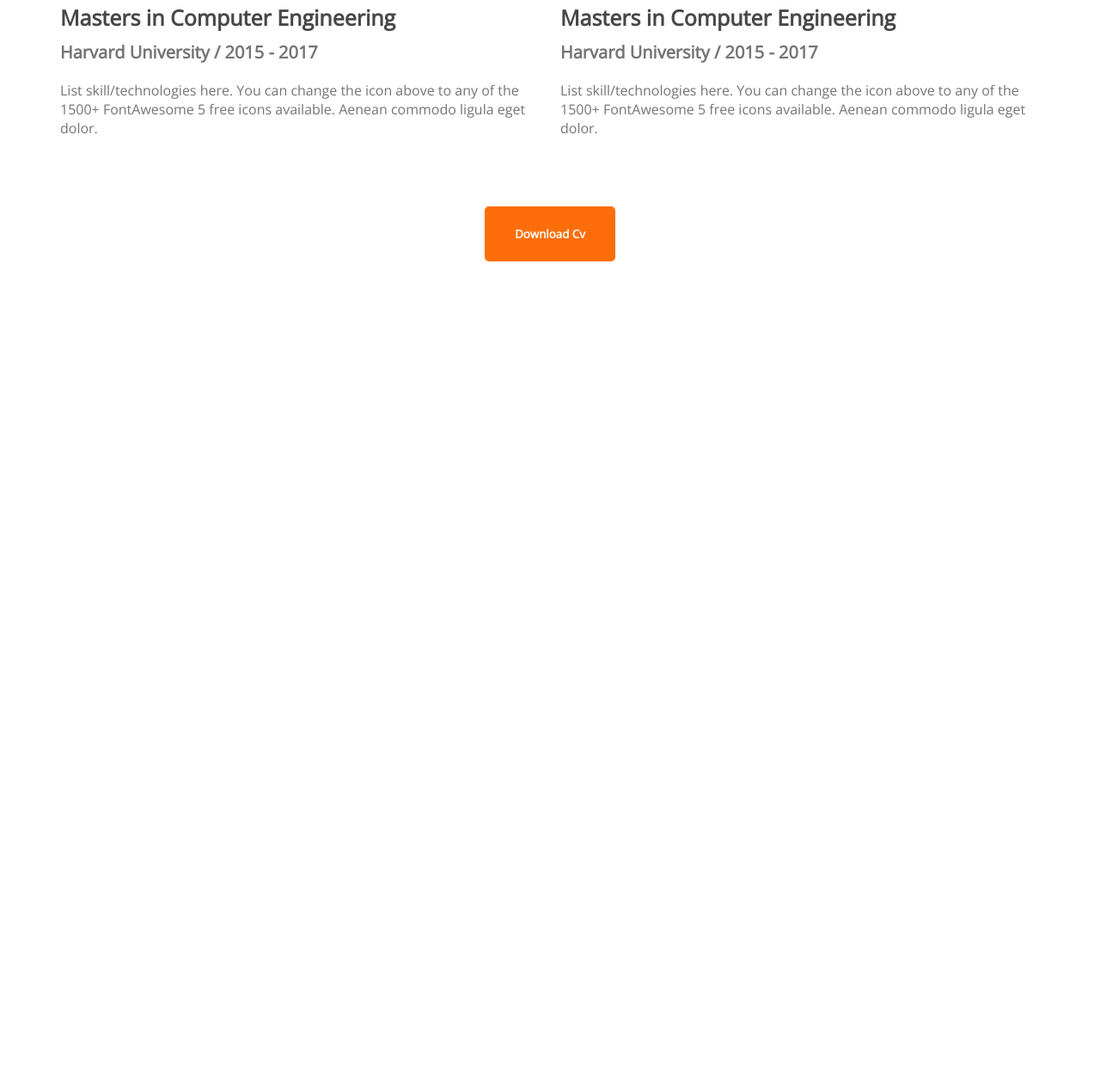
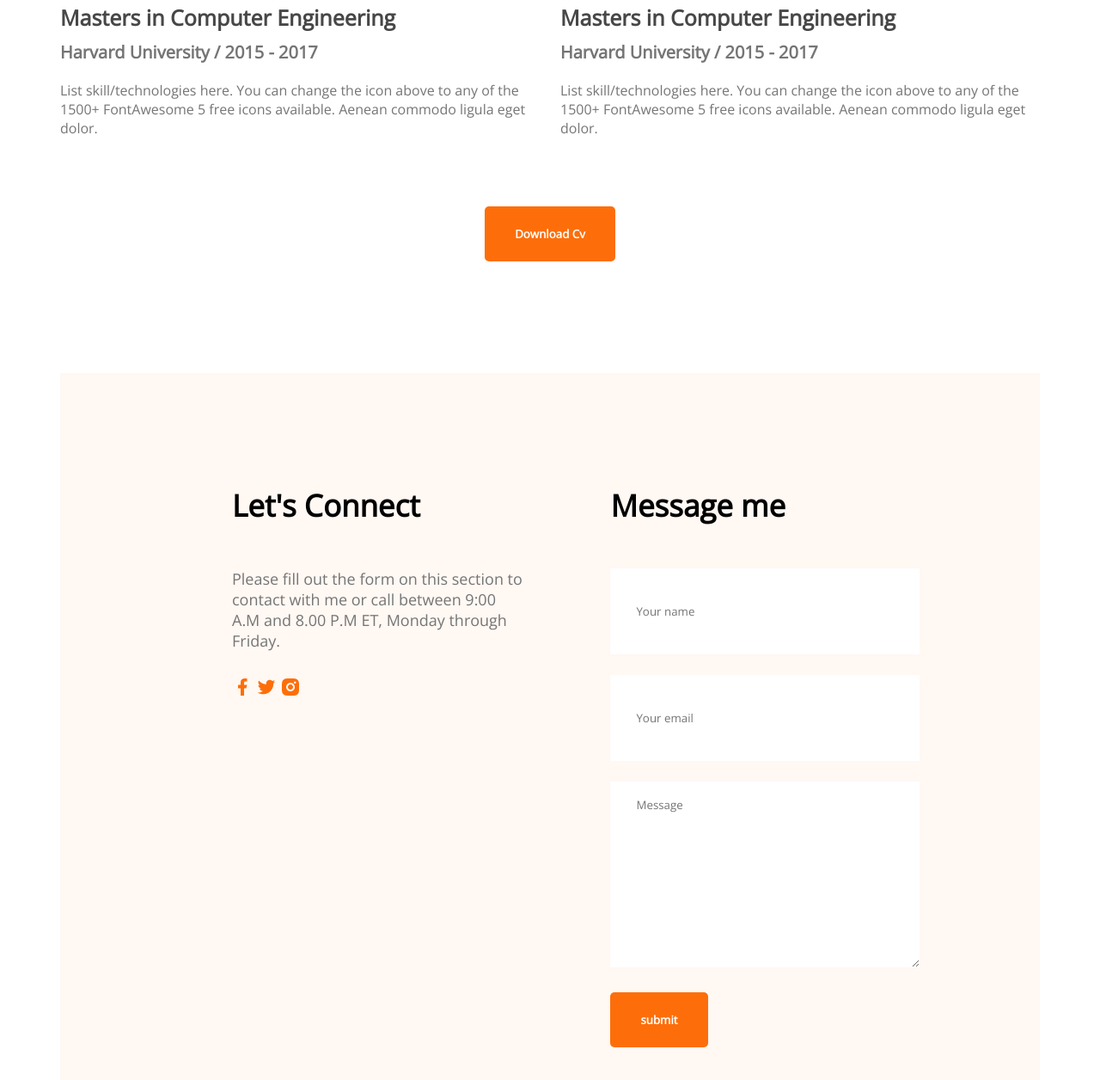
Before and after one commit to Imran-A-K/My-portfolio-html-css, a plain HTML site: page index.html in a window 1280 px wide. Shown: the part 2871-4127 px from the top of the page at 86% size. Before the commit the page ends 3175 px from the top, so only its background shows below. Drawn offline with nearby package versions, Linux system fonts and the light colour scheme.

Commit message:
Final commit

```diff
--- a/index.html
+++ b/index.html
@@ -150,7 +150,6 @@
                 commodo ligula eget dolor.
               </p>
             </div>
-
           </div>
           <div>
             <h3 class="resume-title">My Experience</h3>
@@ -183,13 +182,39 @@
                 commodo ligula eget dolor.
               </p>
             </div>
-
           </div>
         </div>
         <div class="resume-button">
           <button class="btn-primary">Download Cv</button>
         </div>
       </section>
+      <section class="contact">
+        <div>
+          <h3 class="section-title">Let's Connect</h3>
+          <p class="section-description">
+            Please fill out the form on this section to contact with me or call
+            between 9:00 A.M and 8.00 P.M ET, Monday through Friday.
+          </p>
+          <a href="">
+            <img src="images/icons/facebook.png" alt="">
+          </a>
+          <a href="">
+            <img src="images/icons/twitter.png" alt="">
+          </a>
+          <a href="">
+            <img src="images/icons/insta.png" alt="">
+          </a>
+        </div>
+        <div>
+          <h3 class="section-title">Message me</h3>
+          <form action="">
+            <input type="text" name="" id="" placeholder="Your name">
+            <input type="email" name="" id="" placeholder="Your email">
+            <textarea name="" id="" cols="30" rows="10" placeholder="Message"></textarea>
+            <input class="btn-primary" type="submit" value="submit">
+          </form>
+        </div>
+      </section>
     </main>
     <footer></footer>
   </body>
--- a/styles/portfolio.css
+++ b/styles/portfolio.css
@@ -157,3 +157,25 @@ section {
     margin-top: 50px;
     text-align: center;
 }
+/* contact styles */
+.contact{
+    display: flex;
+    gap: 100px;
+    background: #FFF8F3;
+    padding: 130px 200px;
+}
+.contact .section-title{
+    text-align: left;
+}
+.contact input[type="text"],input[type="email"], textarea{
+    margin-bottom: 24px;
+    border: 0;
+    width: 100%;
+    padding: 18px 30px;
+}
+.contact input[type="text"],input[type="email"]{
+    height: 64px;
+}
+.contact a{
+    text-decoration: none;
+}
```
